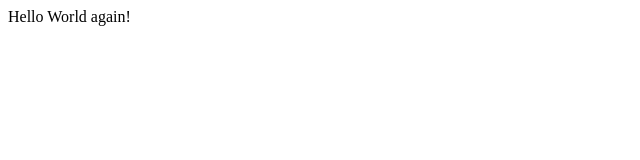
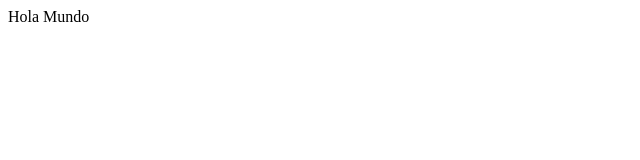
Before and after one commit to ldzib/testing, a plain HTML site: page index.html in a window 1280 px wide. Shown: the full height of the page, 0-640 px from the left. Drawn offline with Linux system fonts and the light colour scheme.

Commit message:
changed index file

```diff
--- a/index.html
+++ b/index.html
@@ -1,6 +1,6 @@
 <!DOCTYPE html>
 <html>
 <body>
-Hello World again!
+Hola Mundo
 </body>
 </html>
```
